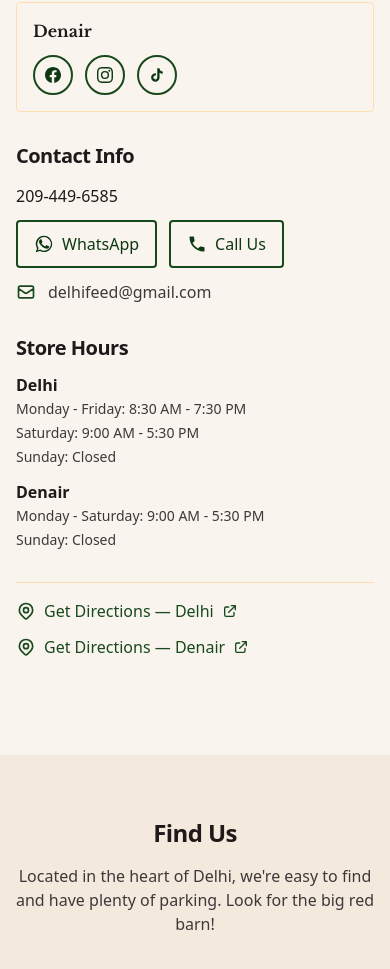
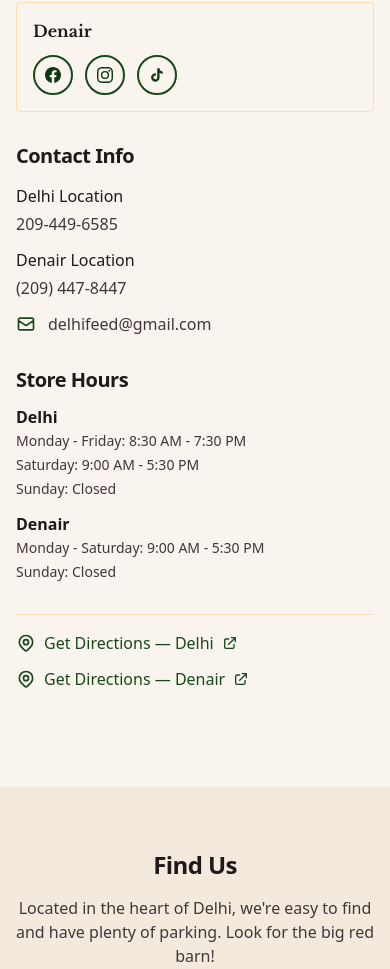
Before and after one commit to Jdanielcode1/DelhiShopSiteRepo, a Next.js app: page /contact in a window 390 px wide. Shown: the part 1598-2567 px from the top of the page. Built offline with nearby package versions, Linux system fonts and the light colour scheme; no server answers.

Commit message:
List phone numbers by store

```diff
--- a/components/contact/LocationInfo.tsx
+++ b/components/contact/LocationInfo.tsx
@@ -1,7 +1,7 @@
 "use client";
 
-import { ContactLinks, Heading, SocialLinks } from "@/components/ui";
-import { businessInfo, whatsappUrl } from "@/data/business";
+import { Heading, SocialLinks } from "@/components/ui";
+import { businessInfo } from "@/data/business";
 import { StoreHours } from "@/components/ui/StoreHours";
 import { useLanguage } from "@/lib/LanguageContext";
 
@@ -49,15 +49,17 @@ export function LocationInfo() {
           {t.contactInfo}
         </Heading>
         <ul className="space-y-3 text-charcoal-light">
-          <li>
-            <p className="mb-3 font-medium text-charcoal">{businessInfo.phone}</p>
-            <ContactLinks
-              phone={businessInfo.phone}
-              whatsappUrl={whatsappUrl}
-              whatsappLabel={t.whatsapp}
-              callLabel={t.callUs}
-            />
-          </li>
+          {businessInfo.addresses.map((location) => (
+            <li key={location.slug}>
+              <p className="font-medium text-charcoal">{location.label} {t.location}</p>
+              <a
+                href={`tel:+1${location.phone.replace(/\D/g, "")}`}
+                className="mt-1 inline-block hover:text-primary-600 transition-colors"
+              >
+                {location.phone}
+              </a>
+            </li>
+          ))}
           <li className="flex items-center gap-3">
             <svg
               className="w-5 h-5 text-primary-600 flex-shrink-0"
```
